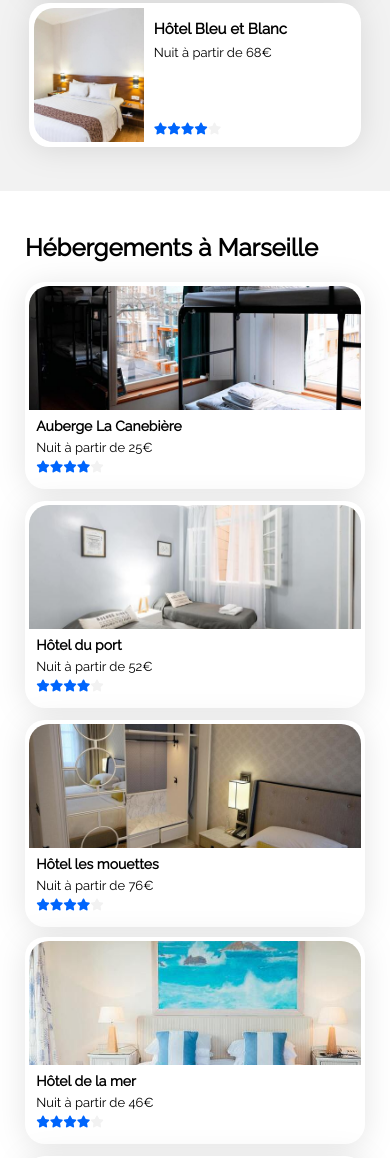
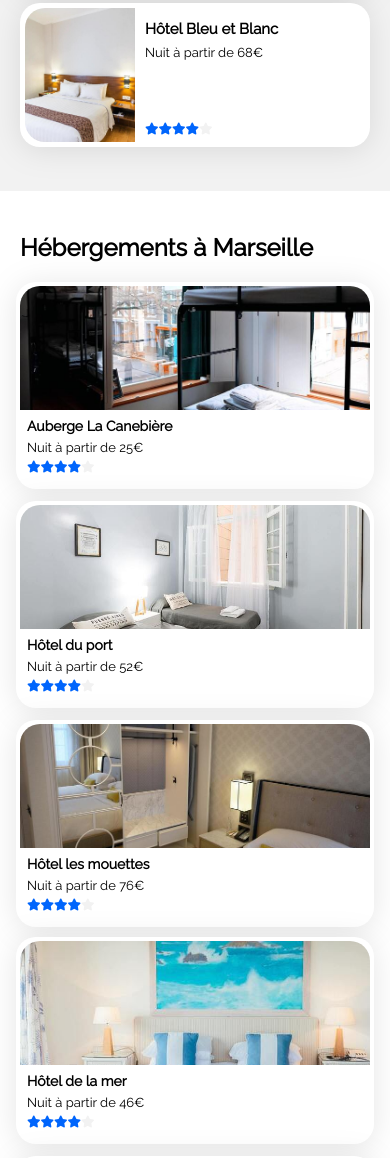
Before and after one commit to amine1132/AmineSekkiou_2_25012023., a plain HTML site: page Index.html in a window 390 px wide. Shown: the part 1050-2208 px from the top of the page. Drawn offline with Linux system fonts and the light colour scheme.

Commit message:
third commit

```diff
--- a/style.css
+++ b/style.css
@@ -1172,7 +1172,7 @@ flex-direction: row;
 background-color: #FFFFFF;
 border-radius: 20px;
 filter: drop-shadow(0px 3px 15px rgba(0, 0, 0, 0.1));
-width: 95%;
+width: 100%;
 height: 144px;
 max-height: 100%;
 margin-bottom: 10px;
@@ -1228,7 +1228,7 @@ flex-direction: row;
 background-color: #FFFFFF;
 border-radius: 20px;
 filter: drop-shadow(0px 3px 15px rgba(0, 0, 0, 0.1));
-width: 95%;
+width: 100%;
 height: 144px;
 max-height: 100%;
 margin-bottom: 10px;
@@ -1284,7 +1284,7 @@ flex-direction: row;
 background-color: #FFFFFF;
 border-radius: 20px;
 filter: drop-shadow(0px 3px 15px rgba(0, 0, 0, 0.1));
-width: 95%;
+width: 100%;
 height: 144px;
 max-height: 100%;
 margin-bottom: 10px;
@@ -1340,10 +1340,8 @@ margin-right: 20px;
 background: none;
 width: 100%;
 margin: 0;
-padding: 0;
-}
-.hebergementsamarseille h2{
-margin-left: 25px;
+padding-left: 20px;
+padding-right: 20px;
 }
 .hebergementv2{
 padding: 0;
@@ -1365,7 +1363,7 @@ justify-content: center;
 margin: 0;
 }
 .lacanebiere{
-width: 85%;
+width: 100%;
 margin-bottom: 12px;
 }
 .lacanebiere .ecrit p{
@@ -1376,22 +1374,22 @@ margin-bottom: 6px;
 margin-top: 4px;
 }
 .hotelduport{
-width: 85%;
+width: 100%;
 margin-bottom: 12px;
 }
 .hotellesmouettes{
-width: 85%;
+width: 100%;
 }
 .hoteldelamer{
-width: 85%;
+width: 100%;
 margin-bottom: 12px;
 }
 .aubergelepanier{
-width: 85%;
+width: 100%;
 margin-bottom: 12px;
 }
 .hotelchezamina{
-width: 85%;
+width: 100%;
 margin-bottom: 12px;
 }
 .afficher{
```
